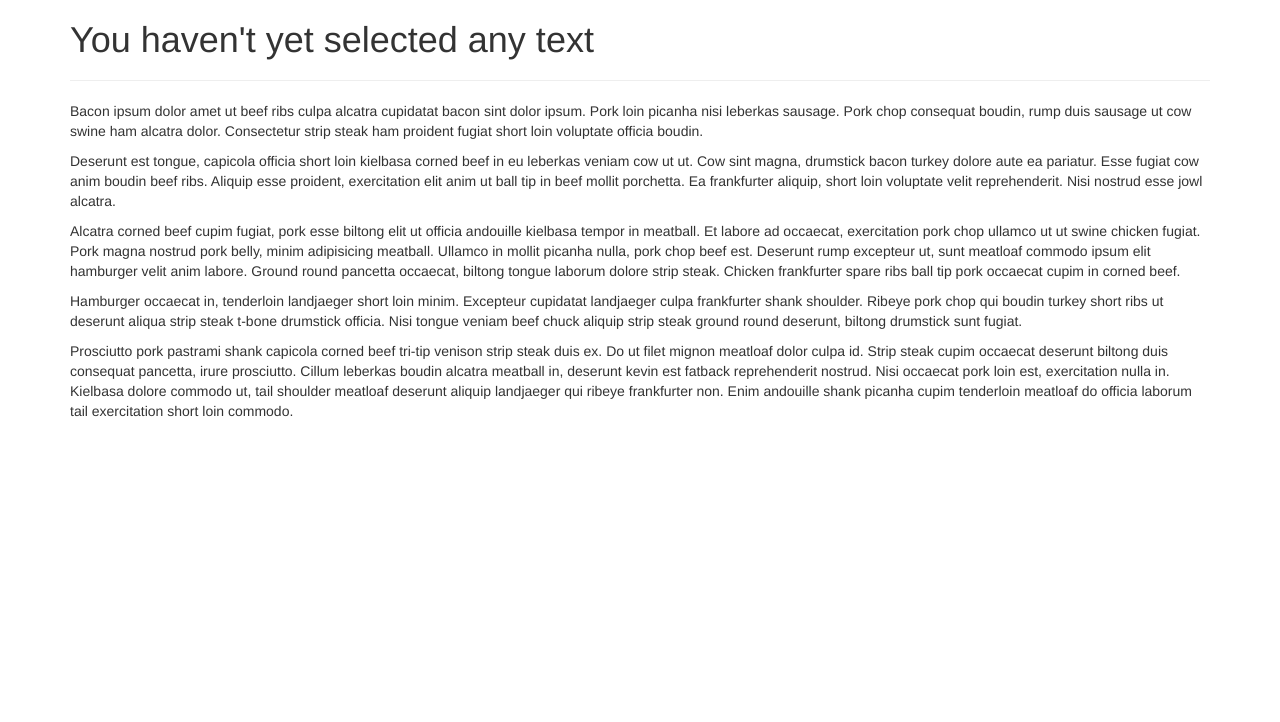
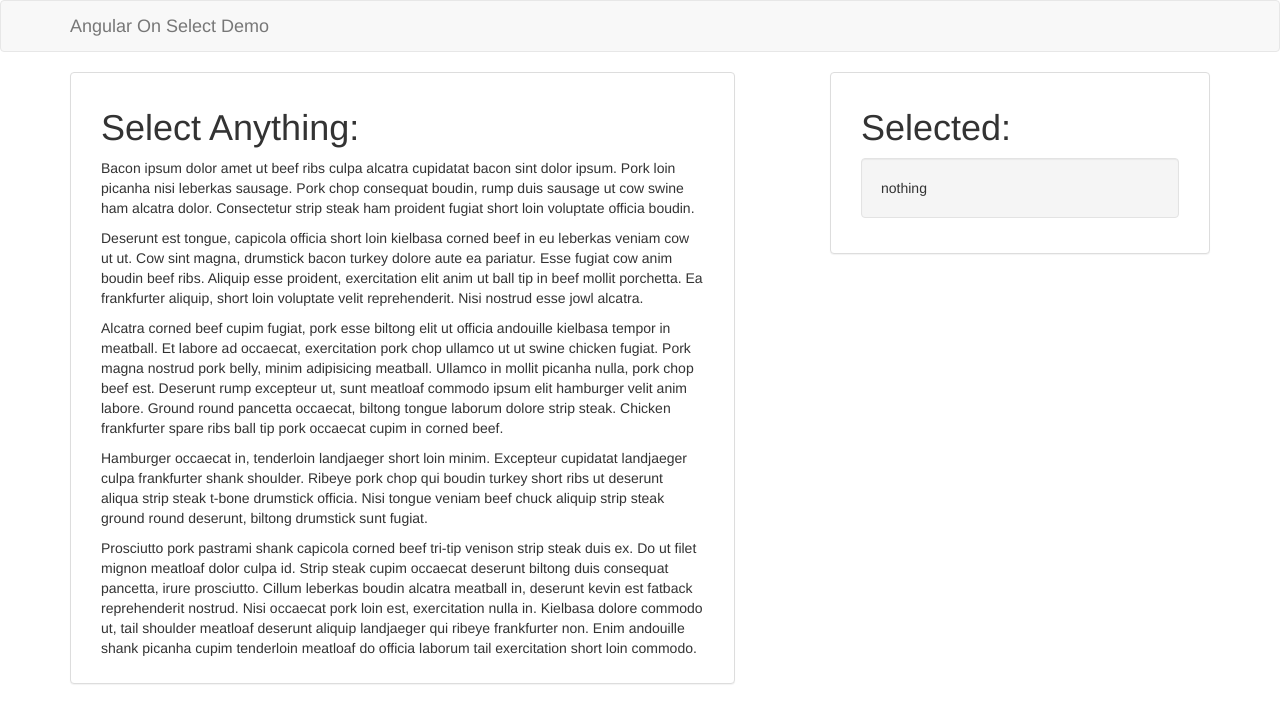
Before and after one commit to clarkmalmgren/angular-onselect, a website: page example/index.html in a window 1280 px wide. Drawn offline with nearby package versions, Linux system fonts and the light colour scheme.

Commit message:
Make the example prettier.

```diff
--- a/example/app.js
+++ b/example/app.js
@@ -15,9 +15,8 @@
     function doStuff(selection) {
       vm.lastSelectedText = selection.getText();
 
-      if (selection.isHighlighted()) {
-        setTimeout(selection.removeHighlight, 2000);
-      }
+      selection.highlight('<span class="label label-info"><strong></strong></span>');
+      setTimeout(selection.removeHighlight, 2000);
 
       $scope.$apply();
     }
--- a/example/index.html
+++ b/example/index.html
@@ -15,19 +15,23 @@
 </head>
 <body ng-controller="ExampleController as vm">
 
+
+<nav class="navbar navbar-default">
+  <div class="container">
+    <div class="navbar-header">
+      <a class="navbar-brand" href="#">
+        Angular On Select Demo
+      </a>
+    </div>
+  </div>
+</nav>
+
 <div class="container">
 
-  <div ng-if="vm.lastSelectedText">
-    <h1>You have selected the following text:</h1>
-    <p>{{vm.lastSelectedText}}</p>
-  </div>
-  <div ng-if="!vm.lastSelectedText">
-    <h1>You haven't yet selected any text</h1>
-  </div>
+  <div class="col-sm-7 col-xs-12 panel panel-default">
+    <div class="panel-body" on-select="vm.doStuff(selection);" snap-to-word>
+      <h1>Select Anything:</h1>
 
-  <hr>
-
-  <div on-select="vm.doStuff(selection);" snap-to-word auto-highlight>
       <p>
         Bacon ipsum dolor amet ut beef ribs culpa alcatra cupidatat bacon sint dolor ipsum. Pork loin picanha nisi
         leberkas sausage. Pork chop consequat boudin, rump duis sausage ut cow swine ham alcatra dolor. Consectetur strip
@@ -64,6 +68,20 @@
         exercitation short loin commodo.
       </p>
     </div>
+  </div>
+
+  <div class="col-sm-4 col-sm-offset-1 col-xs-12 panel panel-default">
+    <div class="panel-body">
+
+      <div>
+        <h1>Selected:</h1>
+        <div class="well">
+          {{vm.lastSelectedText || 'nothing'}}
+        </div>
+      </div>
+
+    </div>
+  </div>
 
 </div>
 
```
Lines whose indentation alone changed are shown as unchanged.
